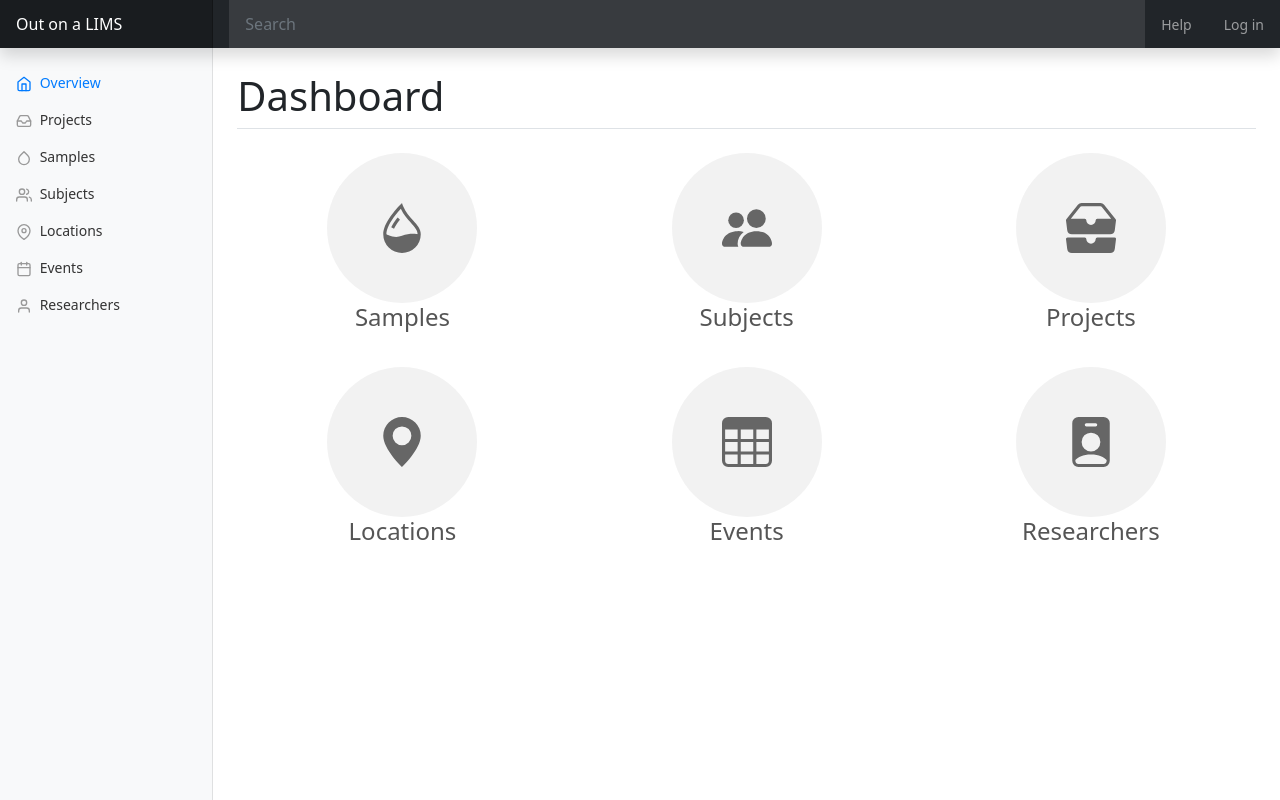
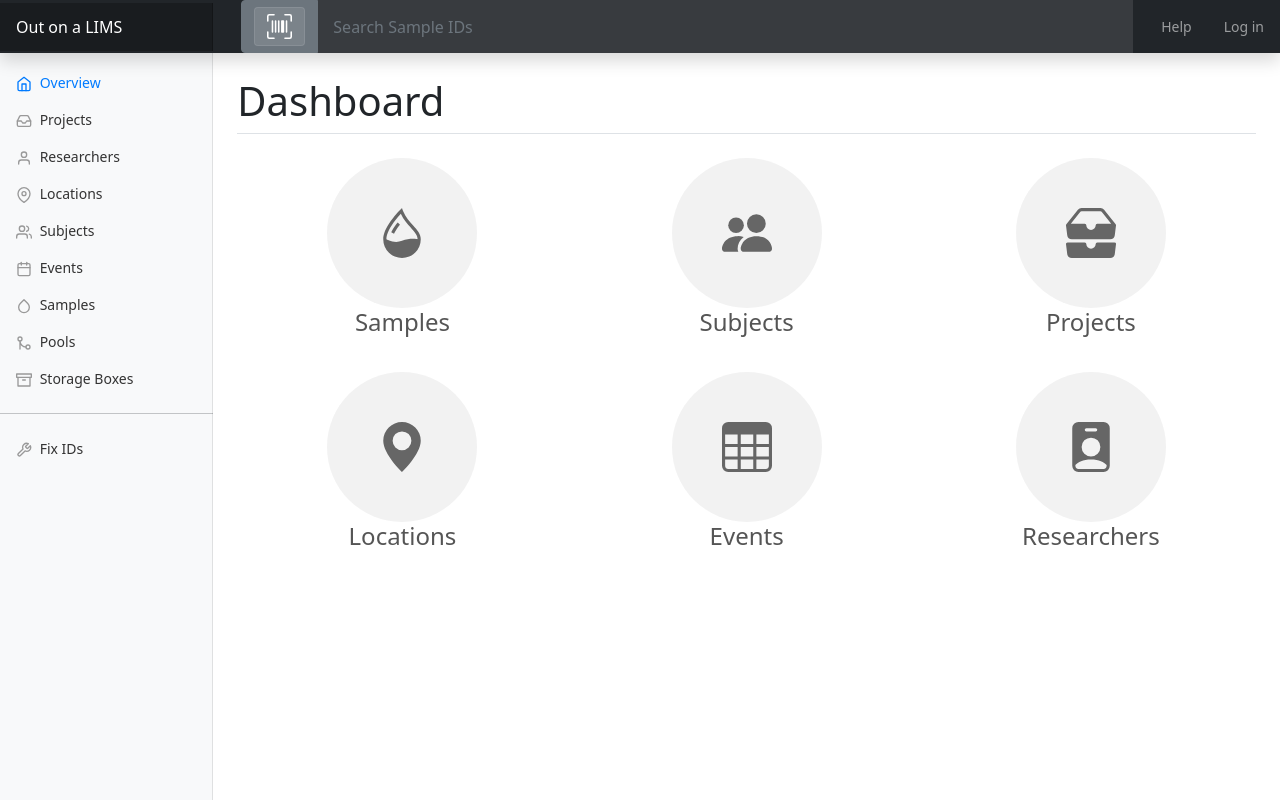
Before and after one commit to tfursten/outonalims-covid, a Django app: page /lims/ in a window 1280 px wide. Run offline with Django 3.2, Linux system fonts and the light colour scheme; some libraries are stand-ins or nearby versions.

Commit message:
add search and scan modal new box and fix id links

```diff
--- a/out_on_a_LIMS/lims/templates/lims/base.html
+++ b/out_on_a_LIMS/lims/templates/lims/base.html
@@ -25,10 +25,28 @@
 
 <nav class="navbar navbar-dark sticky-top bg-dark flex-md-nowrap p-0 shadow">
   <a class="navbar-brand col-md-3 col-lg-2 mr-1 px-3" href="{% url 'lims:index' %}">Out on a LIMS</a>
-  <button class="navbar-toggler position-absolute d-md-none collapsed" type="button" data-toggle="collapse" data-target="#sidebarMenu" aria-controls="sidebarMenu" aria-expanded="false" aria-label="Toggle navigation">
-    <span class="navbar-toggler-icon"></span>
-  </button>
-  <input class="form-control form-control-dark w-100" type="text" placeholder="Search" aria-label="Search">
+
+
+
+
+
+
+
+  <!-- <input class="form-control form-control-dark w-100" type="text" placeholder="Search Samples"  aria-label="Search"> -->
+
+
+    <form class="container-fluid" action="{% url 'lims:sample_search' %}">
+      <div class="input-group">
+        <button type="button" class="btn btn-secondary" data-bs-toggle="modal" data-bs-target="#scanModal">
+          <span class="input-group-text form-control-dark scanner" id="basic-addon1"><svg xmlns="http://www.w3.org/2000/svg" width="25" height="25" fill="white" class="bi bi-upc-scan" viewBox="0 0 16 16">
+            <path d="M1.5 1a.5.5 0 0 0-.5.5v3a.5.5 0 0 1-1 0v-3A1.5 1.5 0 0 1 1.5 0h3a.5.5 0 0 1 0 1h-3zM11 .5a.5.5 0 0 1 .5-.5h3A1.5 1.5 0 0 1 16 1.5v3a.5.5 0 0 1-1 0v-3a.5.5 0 0 0-.5-.5h-3a.5.5 0 0 1-.5-.5zM.5 11a.5.5 0 0 1 .5.5v3a.5.5 0 0 0 .5.5h3a.5.5 0 0 1 0 1h-3A1.5 1.5 0 0 1 0 14.5v-3a.5.5 0 0 1 .5-.5zm15 0a.5.5 0 0 1 .5.5v3a1.5 1.5 0 0 1-1.5 1.5h-3a.5.5 0 0 1 0-1h3a.5.5 0 0 0 .5-.5v-3a.5.5 0 0 1 .5-.5zM3 4.5a.5.5 0 0 1 1 0v7a.5.5 0 0 1-1 0v-7zm2 0a.5.5 0 0 1 1 0v7a.5.5 0 0 1-1 0v-7zm2 0a.5.5 0 0 1 1 0v7a.5.5 0 0 1-1 0v-7zm2 0a.5.5 0 0 1 .5-.5h1a.5.5 0 0 1 .5.5v7a.5.5 0 0 1-.5.5h-1a.5.5 0 0 1-.5-.5v-7zm3 0a.5.5 0 0 1 1 0v7a.5.5 0 0 1-1 0v-7z"/>
+          </svg></span>
+        </button>
+        <input type="text" class="form-control form-control-dark w-80" name="code" placeholder="Search Sample IDs" aria-label="Sample" aria-describedby="basic-addon1">
+      </div>
+    </form>
+
+
   <ul class="navbar-nav px-3">
     <li class="nav-item text-nowrap">
       <a class="nav-link" href="{% url 'lims:help' %}">Help</a>
@@ -73,9 +91,15 @@
             </a>
           </li>
           <li class="nav-item">
-            <a class="nav-link" href="{% url 'lims:sample_list' %}">
-              <span data-feather="droplet"></span>
-              Samples
+            <a class="nav-link" href="{% url 'lims:researcher_list' %}">
+              <span data-feather="user"></span>
+              Researchers
+            </a>
+          </li>
+          <li class="nav-item">
+            <a class="nav-link" href="{% url 'lims:location_list' %}">
+              <span data-feather="map-pin"></span>
+              Locations
             </a>
           </li>
           <li class="nav-item">
@@ -85,29 +109,65 @@
             </a>
           </li>
           <li class="nav-item">
-            <a class="nav-link" href="{% url 'lims:location_list' %}">
-              <span data-feather="map-pin"></span>
-              Locations
-            </a>
-          </li>
-          <li class="nav-item">
             <a class="nav-link" href="{% url 'lims:event_list' %}">
               <span data-feather="calendar"></span>
               Events
             </a>
           </li>
           <li class="nav-item">
-            <a class="nav-link" href="{% url 'lims:researcher_list' %}">
-              <span data-feather="user"></span>
-              Researchers
+            <a class="nav-link" href="{% url 'lims:sample_list' %}">
+              <span data-feather="droplet"></span>
+              Samples
             </a>
           </li>
+          <li class="nav-item">
+            <a class="nav-link" href="#">
+              <span data-feather="git-merge"></span>
+              Pools
+            </a>
+          </li>
+          <li class="nav-item">
+            <a class="nav-link" href="{% url 'lims:box_list' %}">
+              <span data-feather="archive"></span>
+              Storage Boxes
+            </a>
+          </li>
+          <hr class="mt-3 mb-3">
+          <li class="nav-item">
+            <a class="nav-link" href="{% url 'lims:fix_ids' %}">
+              <span data-feather="tool"></span>
+              Fix IDs
+            </a>
+          </li>
+
         </ul>
 
       </div>
     </nav>
 
-    <main role="main" class="col-md-9 ml-sm-auto col-lg-10 offset-md-3 offset-lg-2 px-md-4 mt-4">
+    <main role="main" class="col-md-9 ml-sm-auto col-lg-10 offset-md-3 offset-lg-2 px-md-4 mt-4 mb-4 pb-4">
+
+
+<!-- Modal -->
+<div class="modal fade" id="scanModal" tabindex="-1" aria-labelledby="exampleModalLabel" aria-hidden="true">
+  <div class="modal-dialog">
+    <div class="modal-content">
+      <div class="modal-header">
+        <h5 class="modal-title" id="exampleModalLabel">Scan QR Code</h5>
+        <button type="button" class="btn-close" data-bs-dismiss="modal" aria-label="Close"></button>
+      </div>
+      <div class="modal-body">
+        <video id="videoElem"></video>
+        <h4>Scanned ID:</h4>
+        <h3 class="text-success" id="scan-result"></h3>
+      </div>
+      <div class="modal-footer">
+        <button type="button" class="btn btn-secondary" id="scan-stop-button" data-bs-dismiss="modal">Stop</button>
+        <a href="{% url 'lims:sample_search' %}" class="btn btn-success disabled" id="scan-search" role="button" aria-disabled="true">Search</a>
+      </div>
+    </div>
+  </div>
+</div>
 
         {% if messages %}
           {% for message in messages %}
@@ -117,16 +177,24 @@
           {% endfor %}
         {% endif %}
         {% block content %}{% endblock content %}
-    </main>
+
+        <!-- <button type="button" value="stop" id="stop-button">Stop</button>
+        <span id="test-output"></span>
+        <div id="interactive" class="viewport">
+
+        </div> -->
+
+      </main>
   </div>
+
 </div>
 
-
-    <script src="https://code.jquery.com/jquery-3.5.1.slim.min.js" integrity="sha384-DfXdz2htPH0lsSSs5nCTpuj/zy4C+OGpamoFVy38MVBnE+IbbVYUew+OrCXaRkfj" crossorigin="anonymous"></script>
-
-
+    <script src="https://cdn.jsdelivr.net/npm/bootstrap@5.0.2/dist/js/bootstrap.bundle.min.js" integrity="sha384-MrcW6ZMFYlzcLA8Nl+NtUVF0sA7MsXsP1UyJoMp4YLEuNSfAP+JcXn/tWtIaxVXM" crossorigin="anonymous"></script>
+    <!-- <script src="https://cdnjs.cloudflare.com/ajax/libs/popper.js/1.12.9/umd/popper.min.js" integrity="sha384-ApNbgh9B+Y1QKtv3Rn7W3mgPxhU9K/ScQsAP7hUibX39j7fakFPskvXusvfa0b4Q" crossorigin="anonymous"></script>
+    <script src="https://code.jquery.com/jquery-3.5.1.slim.min.js" integrity="sha384-DfXdz2htPH0lsSSs5nCTpuj/zy4C+OGpamoFVy38MVBnE+IbbVYUew+OrCXaRkfj" crossorigin="anonymous"></script> -->
     <script src="https://cdn.jsdelivr.net/npm/feather-icons@4.28.0/dist/feather.min.js"></script>
-
+    <script src="https://cdn.jsdelivr.net/npm/qr-scanner@1.3.0/qr-scanner.umd.min.js"></script>
+    <script src="https://cdn.jsdelivr.net/npm/qr-scanner@1.3.0/qr-scanner-worker.min.js"></script>
     <script>
       /* globals Chart:false, feather:false */
 
@@ -135,7 +203,30 @@
 
         feather.replace()
       })()
+      const qrScanner = new QrScanner(videoElem, result => write_result(result));
+
+      let myModal = document.getElementById('scanModal')
+      scanModal.addEventListener('show.bs.modal', function (event) {
+        console.log("Start Scanning")
+        qrScanner.start()
+      })
+      scanModal.addEventListener('hidden.bs.modal', function (event) {
+        console.log("Stop Scanning")
+        document.getElementById('scan-result').textContent = "";
+        qrScanner.stop()
+      })
+      function write_result (result) {
+        document.getElementById('scan-result').textContent = result;
+        let el = document.getElementById('scan-search');
+        el.classList.remove('disabled')
+        el.ariaDisabled = 'false';
+        let url = new URL(el.href)
+        url.searchParams.set('code', result)
+        el.href = url.toString()
+      }
+
     </script>
+
     {% block js %}{% endblock js %}
-  </body>
+</body>
 </html>
```
